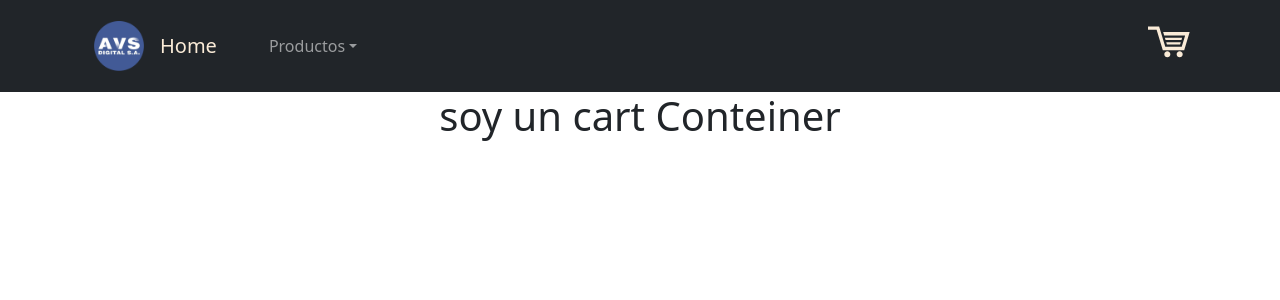
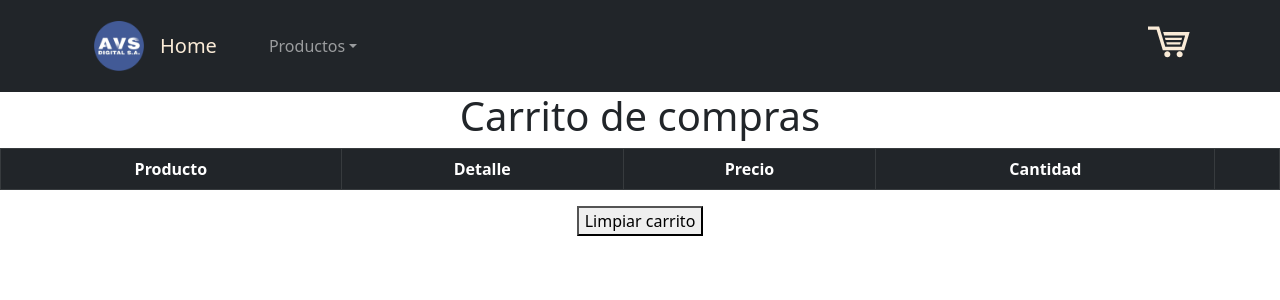
Before and after one commit to peadamo/e-commerce-avs-adigital-pablo-adamo, a React (Create React App) app: page /cart in a window 1280 px wide. Shown: the top 300 px of the page. Built offline with nearby package versions, Linux system fonts and the light colour scheme.

Commit message:
Class-10-Context-desafio

```diff
--- a/src/App.js
+++ b/src/App.js
@@ -1,12 +1,15 @@
 import "bootstrap/dist/css/bootstrap.min.css";
 import "./App.css";
+import { CartProvider } from "./context/CartContext";
 
 import Routes from "./routes/Routes";
 
 function App() {
   return (
     <div className="App">
-      <Routes />
+      <CartProvider>
+        <Routes />
+      </CartProvider>
     </div>
   );
 }
--- a/src/components/NavBar/NavBar.js
+++ b/src/components/NavBar/NavBar.js
@@ -62,9 +62,9 @@ const NavBar = () => {
           </Nav>
         </Navbar.Collapse>
 
-        <Link to="/cart">
+        <NavLink to="/cart">
           <CartIcon />
-        </Link>
+        </NavLink>
       </Container>
     </Navbar>
   );
--- a/src/components/cart/CartConteiner.js
+++ b/src/components/cart/CartConteiner.js
@@ -1,10 +1,46 @@
-import React from 'react';
+import { React, useContext } from "react";
+import { CartContext } from "../../context/CartContext";
+import { Table } from "react-bootstrap";
 
 const CartConteiner = () => {
-  return <div>
-<h1>soy un cart Conteiner</h1>
+  const items = useContext(CartContext).items;
+  const clearCart = useContext(CartContext).clearCart;
+  const removeItem = useContext(CartContext).removeItem;
 
-  </div>;
+
+
+  return (
+    <div>
+      <h1>Carrito de compras</h1>
+
+      <Table striped bordered hover variant="dark">
+        <thead>
+          <tr>
+            <th>Producto</th>
+            <th>Detalle</th>
+            <th>Precio</th>
+            <th>Cantidad</th>
+            <th></th>
+          </tr>
+        </thead>
+        <tbody>
+          {items.map((item) => (
+            <tr>
+              <td>{item.name}</td>
+              <td>{item.description}</td>
+              <td>{item.price}</td>
+              <td>{item.quantity}</td>
+              <td>
+                <button onClick={()=>removeItem(item.id)}>X</button>
+              </td>
+            </tr>
+          ))}
+        </tbody>
+      </Table>
+
+      <button onClick={clearCart}>Limpiar carrito</button>
+    </div>
+  );
 };
 
 export default CartConteiner;
--- a/src/components/item-cunter/ItemCounter.js
+++ b/src/components/item-cunter/ItemCounter.js
@@ -1,9 +1,12 @@
-import React, { useState } from "react";
+import React, { useState, useContext } from "react";
+import { CartContext } from "../../context/CartContext";
 
 import { Button, Container, Row, Col } from "react-bootstrap";
 
-const ItemCounter = ({ stock ,setTotalToAdd}) => {
+const ItemCounter = ({ setTotalToAdd,item }) => {
   const [counter, setCounter] = useState(0);
+
+  const addItem = useContext(CartContext).addItem;
 
   const minusCounter = () => {
     if (counter <= 0) return;
@@ -11,14 +14,14 @@ const ItemCounter = ({ stock ,setTotalToAdd}) => {
   };
 
   const plusCounter = () => {
-    if (counter >= stock) return;
+    if (counter >= item.stock) return;
     setCounter(counter + 1);
   };
 
   const setBuyCounter = () => {
-    setTotalToAdd(counter)
-    // setCounterView(false)
-   }
+    setTotalToAdd(counter);
+    addItem(item,counter)
+  };
 
   return (
     <>
--- a/src/components/item-detail-container/ItemDetailConteiner.js
+++ b/src/components/item-detail-container/ItemDetailConteiner.js
@@ -14,7 +14,7 @@ const ItemDetailConteinerClase = () => {
     setShowProduct(products.filter((product) => product.id === id)[0])
   }, [id, products]);
 
-  console.log("soy un console log suelto por ahi")
+  // console.log("soy un console log suelto por ahi")
 
   const getProducts = async () => {
     try {
@@ -24,7 +24,7 @@ const ItemDetailConteinerClase = () => {
       console.log({ error });
     } finally {
       setLoading(false);
-      console.log("Finalización del consumo de la API productsAPI");
+      // console.log("Finalización del consumo de la API productsAPI");
     }
   };
 
--- a/src/components/item-detail/ItemDetail.js
+++ b/src/components/item-detail/ItemDetail.js
@@ -1,35 +1,45 @@
 import { useState, useEffect } from "react";
 import { Card, Col, Container, Row } from "react-bootstrap";
 import ItemCounter from "../item-cunter/ItemCounter";
-import { Link, NavLink } from "react-router-dom";
+import { Link } from "react-router-dom";
+import CartConteiner from "../cart/CartConteiner";
 
 const ItemDetail = ({ showProduct }) => {
   const [totalToAdd, setTotalToAdd] = useState(null);
   const [showCounter, setShowCounter] = useState(null);
 
+
+
   useEffect(() => {
     totalToAdd !== null
-      ? setShowCounter(<>
-      <h3>La cantidad añadida es:{totalToAdd}</h3>
-      <br/>
-      <button onClick={()=>{setTotalToAdd(null)}}>Reiniciar</button>
-      <br/>
+      ? setShowCounter(
+          <>
+            <h3>La cantidad añadida es:{totalToAdd}</h3>
+            <br />
+            <button
+              onClick={() => {
+                setTotalToAdd(null);
+              }}
+            >
+              Reiniciar
+            </button>
+            <br />
 
-      <Link to="/cart">
-      <button >Terminar Compra</button>
-        </Link>
-
-      </>
-      )
+            <Link to="/cart">
+              <button>Terminar Compra</button>
+            </Link>
+          </>
+        )
       : setShowCounter(
           <ItemCounter
             stock={showProduct.stock}
             setTotalToAdd={setTotalToAdd}
+            item={{...showProduct}}
           />
         );
 
     return () => {};
-  }, [totalToAdd,showProduct.stock]);
+  }, [totalToAdd,showProduct]);
 
   return (
     <div>
@@ -68,7 +78,7 @@ const ItemDetail = ({ showProduct }) => {
             </Row>
           </Col>
           <Col lg={4}>
-            <h1>sd</h1>
+            <CartConteiner/>
           </Col>
         </Row>
       </Container>
--- a/src/components/item-list-container/ItemListConteiner.js
+++ b/src/components/item-list-container/ItemListConteiner.js
@@ -7,7 +7,7 @@ import Item from "../item/Item";
 const ItemListContainer = () => {
   const { id } = useParams();
 
-  console.log(id);
+  // console.log(id);
   const [products, setProducts] = useState([]);
   const [loading, setLoading] = useState(true);
 
@@ -23,7 +23,7 @@ const ItemListContainer = () => {
       console.log({ error });
     } finally {
       setLoading(false);
-      console.log("Finalización del consumo de la API productsAPI");
+      // console.log("Finalización del consumo de la API productsAPI");
     }
   };
 
--- /dev/null
+++ b/src/context/CartContext.js
@@ -0,0 +1,39 @@
+import { createContext, useState } from "react";
+
+export const CartContext = createContext();
+
+export const CartProvider = ({ children }) => {
+  const [items, setItems] = useState([]);
+
+  const addItem = (currentItem, counter) => {
+    if (items.some((item) => item.id === currentItem.id)) return;
+
+    currentItem["quantity"] = counter;
+
+    setItems([...items, { ...currentItem }]);
+  };
+
+  const removeItem = (id) => {
+
+    // let temp=items
+
+    setItems(
+
+        items.filter((item)=>item.id!==id)
+    )
+
+
+
+
+  };
+
+  const clearCart = () => {
+    setItems([]);
+  };
+
+  return (
+    <CartContext.Provider value={{ items, addItem, clearCart, removeItem }}>
+      {children}
+    </CartContext.Provider>
+  );
+};
```
Also changed, not shown: src/componentesDePrueba/ContextConsumer.js (added, +17 -0 lines).
